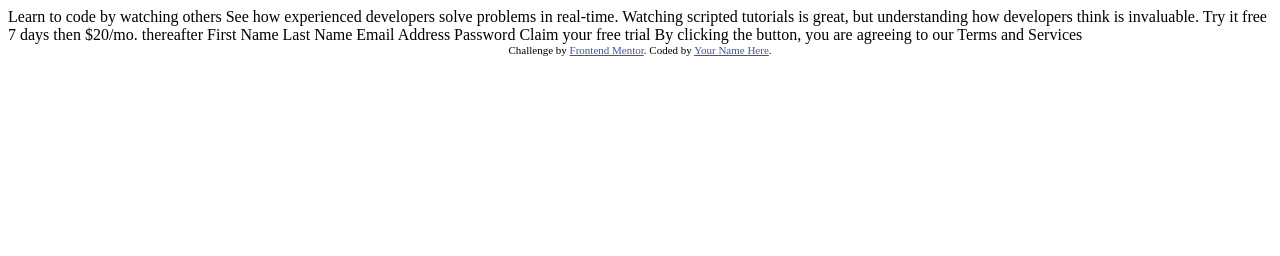
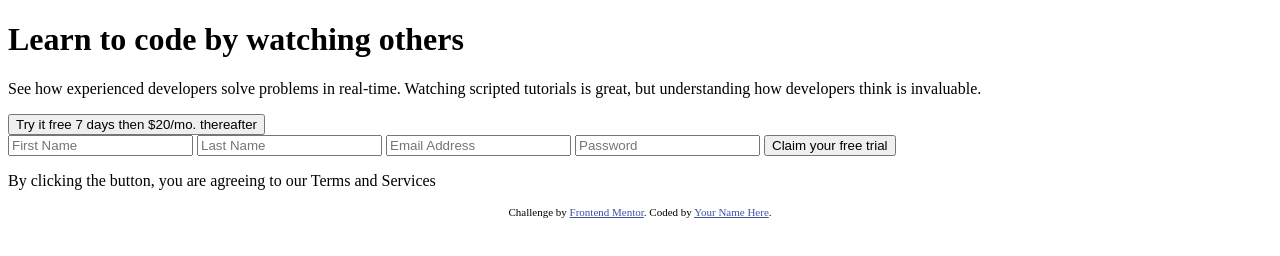
Before and after one commit to tagrgr/intro-component-with-signup-form, a plain HTML site: page index.html in a window 1280 px wide. Drawn offline with Linux system fonts and the light colour scheme.

Commit message:
html first idea

```diff
--- a/index.html
+++ b/index.html
@@ -10,28 +10,32 @@
 
   <title>Frontend Mentor | Intro component with sign up form</title>
 </head>
-<body>
+<body class="container">
 
-  Learn to code by watching others
+  <header class="head">
+    <h1>Learn to code by watching others</h1>
+    <p>See how experienced developers solve problems in real-time. Watching scripted tutorials is great,
+    but understanding how developers think is invaluable.</p>
+  </header>
 
-  See how experienced developers solve problems in real-time. Watching scripted tutorials is great,
-  but understanding how developers think is invaluable.
+  <main class="content">
+    <div>
+      <button type="submit">Try it free 7 days then $20/mo. thereafter</button>
+      <div>
+        <input type="text" placeholder="First Name">
+        <input type="text" placeholder="Last Name">
+        <input type="text" placeholder="Email Address">
+        <input type="text" placeholder="Password">
+        <button type="submit">Claim your free trial</button>
+        <p>By clicking the button, you are agreeing to our <span class="terms">Terms and Services</span></p>
+      </div>
+    </div>
+  </main>
 
-  Try it free 7 days then $20/mo. thereafter
-
-  First Name
-  Last Name
-  Email Address
-  Password
-
-  Claim your free trial
-
-  By clicking the button, you are agreeing to our Terms and Services
-
-    <footer class="attribution">
-      Challenge by <a href="https://www.frontendmentor.io?ref=challenge">Frontend Mentor</a>.
-      Coded by <a href="#">Your Name Here</a>.
-    </footer>
+  <footer class="attribution">
+    Challenge by <a href="https://www.frontendmentor.io?ref=challenge">Frontend Mentor</a>.
+    Coded by <a href="#">Your Name Here</a>.
+  </footer>
 </body>
 <script src="./src/js/script.js"></script>
 </html>
```
